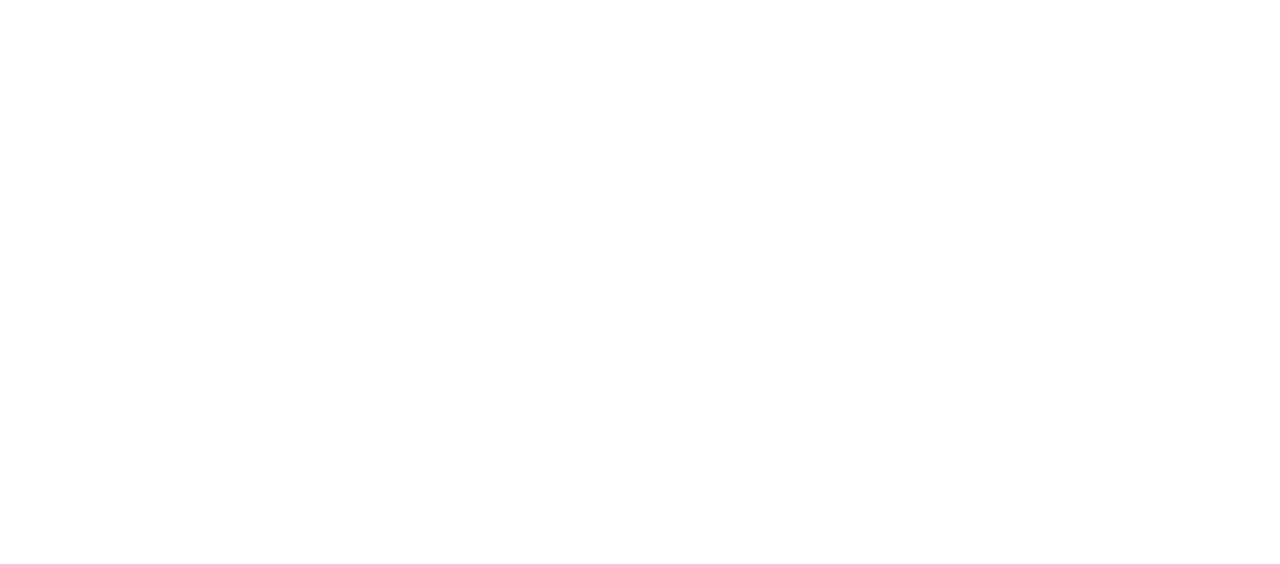
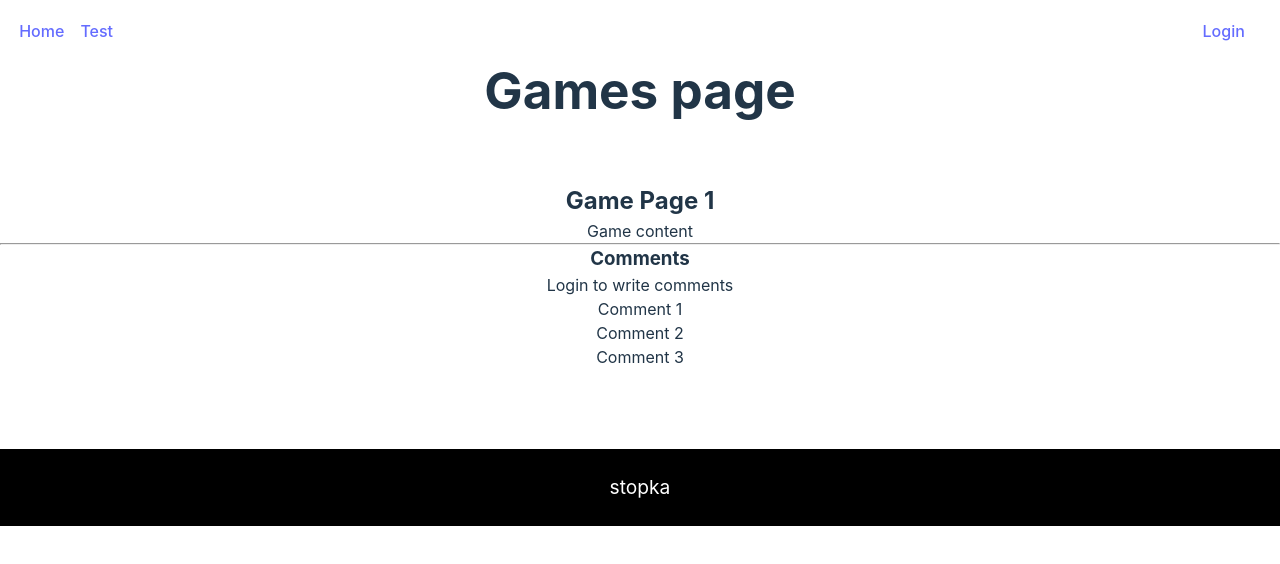
Before and after one commit to MowMiKubek/lesson_games_api, a React (Vite) app in the folder apps/front/: page /game/1 in a window 1280 px wide. Before the commit this address had no page. Shown: the top 564 px of the page. Built offline with nearby package versions, Linux system fonts and the light colour scheme.

Commit message:
Add skeleton for game page

```diff
--- a/apps/front/src/App.jsx
+++ b/apps/front/src/App.jsx
@@ -5,6 +5,8 @@
 import TestPage from './pages/test.jsx';
 import LoginPage from './pages/login.jsx';
 import ProfilePage from './pages/profile.jsx';
+import GamePage from './pages/game.jsx';
+
 import { AuthProvider } from './lib/AuthContext.jsx';
 
 function App() {
@@ -17,6 +19,7 @@
             <Route path="/login" element={<LoginPage />} />
             <Route path="/test" element={<TestPage />} />
             <Route path="/profile" element={<ProfilePage />} />
+            <Route path="/game/:id" element={<GamePage />} />
           </Route>
         </Routes>
       </BrowserRouter>
--- a/apps/front/src/components/GameCard/index.jsx
+++ b/apps/front/src/components/GameCard/index.jsx
@@ -1,12 +1,14 @@
+import { Link } from 'react-router-dom';
 import './card.css';
 
-export default function GameCard({ name, image, genre }) {
+export default function GameCard({ id, name, image, genre }) {
     return (
         <div className="game-card">
             <h2>GameCard</h2>
             <p>{name}</p>
             <img src={`/api/assets/${image}`} />
             <p>{genre}</p>
+            <Link to={`game/${id}`}>See more &gt;&gt;&gt;</Link>
         </div>
     )
 }
--- /dev/null
+++ b/apps/front/src/pages/game.jsx
@@ -0,0 +1,41 @@
+import { useState, useEffect } from "react";
+import { useParams } from "react-router";
+import { useAuth } from "../lib/AuthContext";
+
+export default function GamePage() {
+    const { id } = useParams();
+    const [game, setGame] = useState({});
+    const {isAuthenticated} = useAuth();
+    // useEffect(() => {
+    //     const fetchData = async () => {
+    //         // pobrać dane z api
+    //         // sprawdzić kod odpowiedzi
+    //         // zapisać do stanu
+    //     }
+    //     fetchData();
+    // }, []);
+    return (
+        <div>
+            <h2>Game Page {id}</h2>
+            <p>Game content</p>
+            <hr />
+            <section>
+                <h3>Comments</h3>
+                {
+                    isAuthenticated
+                    ?
+                    <form action="">
+                        <textarea cols="30" rows="10"></textarea>
+                        <button type="submit">Submit</button>
+                    </form>
+                    : <p>Login to write comments</p>
+                }
+                <div>
+                    <p>Comment 1</p>
+                    <p>Comment 2</p>
+                    <p>Comment 3</p>
+                </div>
+            </section>
+        </div>
+    )
+}
--- a/apps/front/src/pages/main.jsx
+++ b/apps/front/src/pages/main.jsx
@@ -23,6 +23,7 @@
                     name={element.name}
                     image={element.image}
                     genre={element.genre}
+                    id={element.id}
                 />
             )
             }
```
